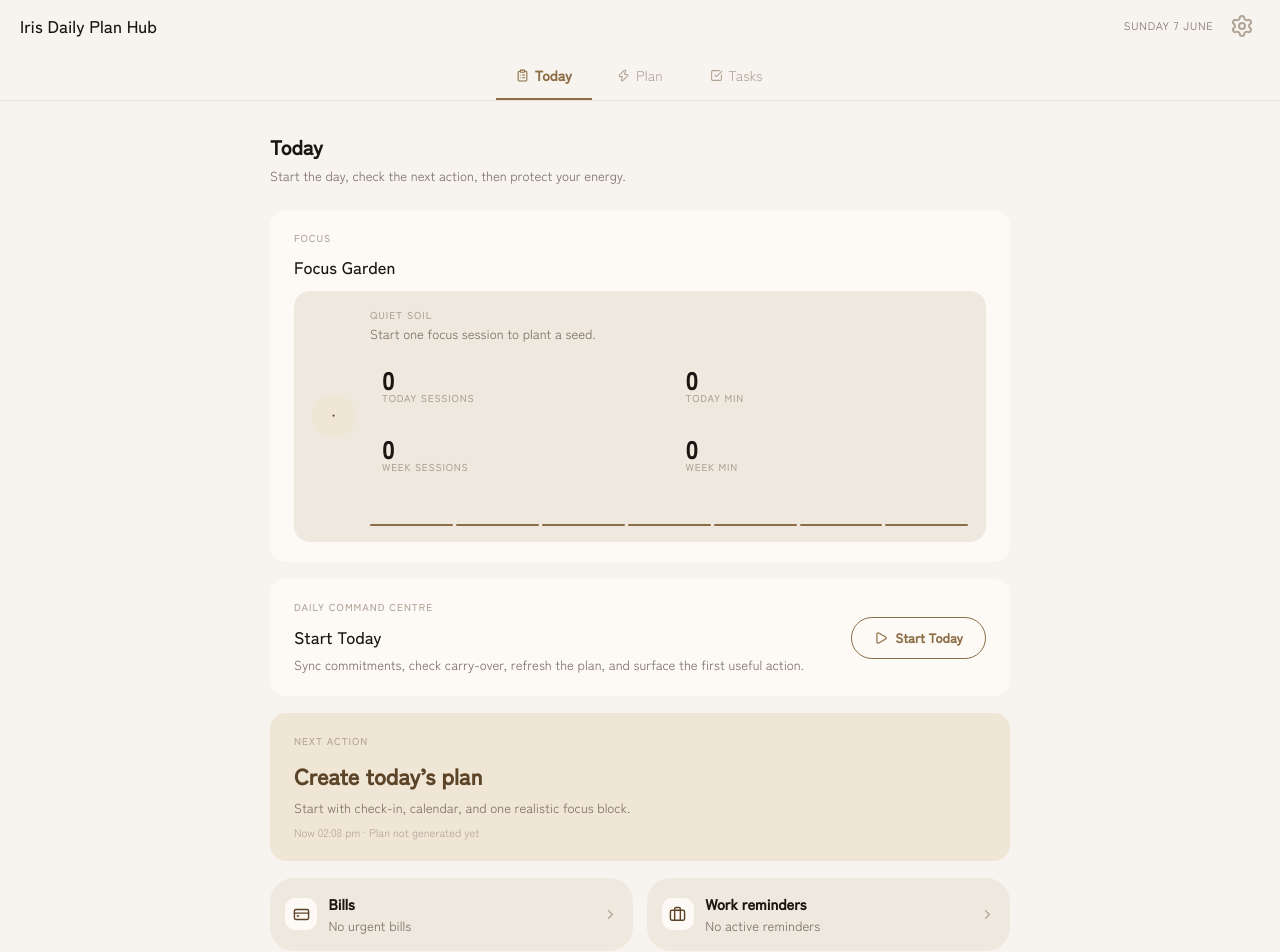
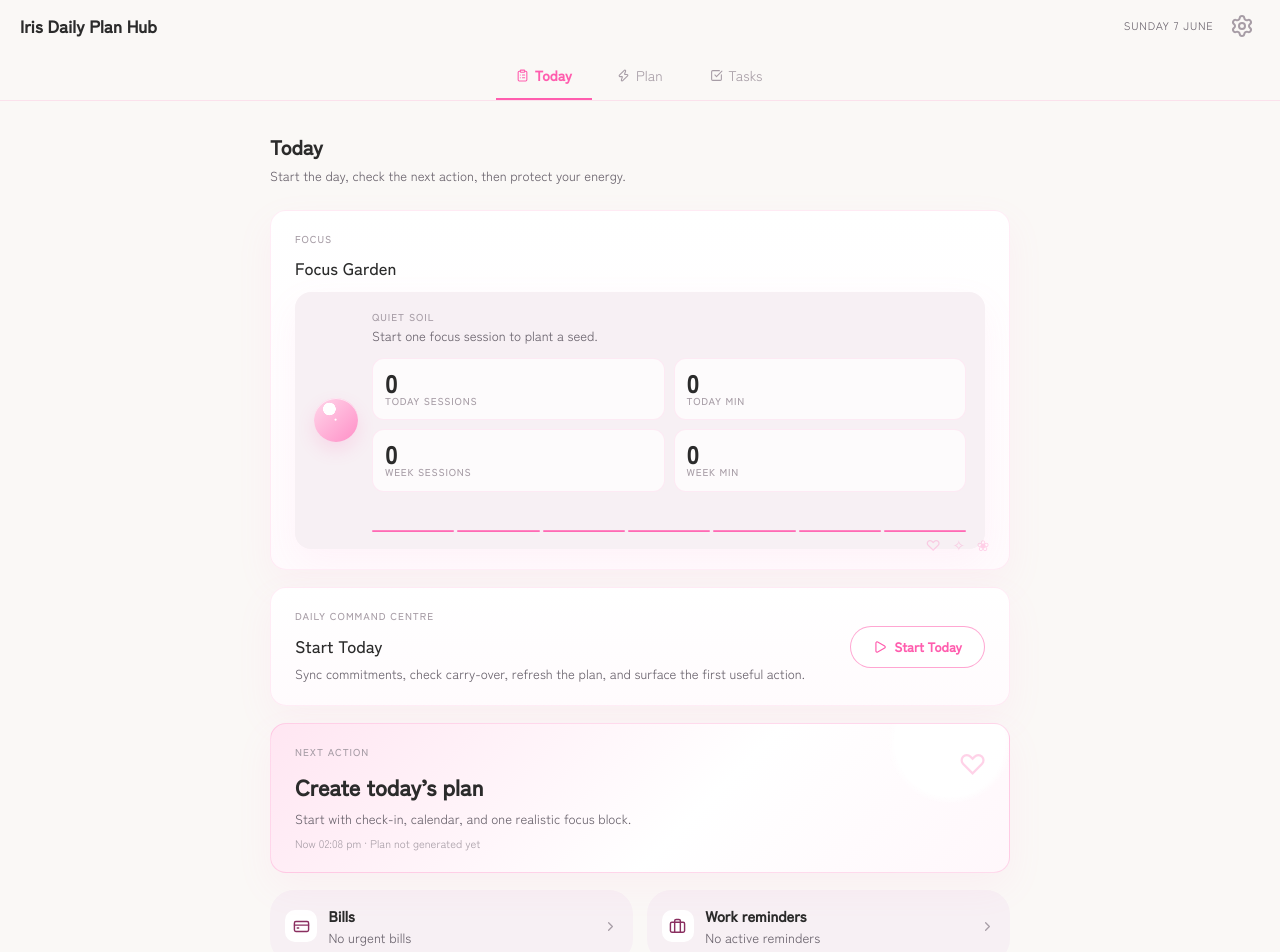
Before and after one commit to iriskumi/iris-daily-plan, a React (Vite) app: page / in a window 1280 px wide. Shown: the top 952 px of the page. Built offline with nearby package versions, Linux system fonts and the light colour scheme.

Commit message:
Apply soft pink diary theme

```diff
--- a/src/index.css
+++ b/src/index.css
@@ -4091,3 +4091,356 @@ body {
     transition: none;
   }
 }
+
+/* ── Soft pink diary / Korean webtoon direction ───────────── */
+:root {
+  --bg-page: #FAF8F6;
+  --bg-card: #FFFFFF;
+  --bg-surface: #F7F0F4;
+  --bg-hover: #FFF0F7;
+  --accent: #FF8FC7;
+  --accent-light: #FFD7EA;
+  --accent-text: #8A2F60;
+  --reward-accent: #FF5DAE;
+  --text-primary: #2B2B2B;
+  --text-secondary: #67606A;
+  --text-muted: #A79DA6;
+  --success: #4A7C59;
+  --warning: #B07A30;
+  --danger: #9B4040;
+
+  --bg: var(--bg-page);
+  --surface: var(--bg-card);
+  --surface-2: var(--bg-surface);
+  --text: var(--text-primary);
+  --text-2: var(--text-secondary);
+  --text-3: var(--text-secondary);
+  --text-hint: var(--text-muted);
+  --section-label: var(--text-muted);
+  --accent-bg: var(--accent-light);
+  --accent-border: var(--accent);
+  --accent-2: var(--accent-text);
+}
+
+body,
+.page,
+.app-header,
+.nav-tabs {
+  background: var(--bg-page);
+  color: var(--text-primary);
+}
+
+.app-header h1,
+.page-title {
+  color: var(--text-primary);
+  font-weight: 600;
+}
+
+.app-header .header-date,
+.page-subtitle,
+.text-muted {
+  color: var(--text-secondary);
+}
+
+.nav-tabs {
+  border-bottom-color: rgba(255, 143, 199, 0.22);
+}
+
+.nav-tab {
+  color: var(--text-muted);
+}
+
+.nav-tab.active {
+  color: var(--reward-accent);
+  border-bottom-color: var(--reward-accent);
+}
+
+.settings-menu-button {
+  color: var(--text-muted);
+}
+
+.settings-menu-button:hover,
+.settings-menu-button[aria-expanded='true'] {
+  background:
+    radial-gradient(circle at 30% 25%, rgba(255, 255, 255, 0.95), transparent 36%),
+    var(--accent-light);
+  color: var(--reward-accent);
+}
+
+.card,
+.plan-header,
+.reality-card,
+.actual-log-card,
+.notion-export-card,
+.generation-status-card,
+.today-focus-section,
+.start-today-card,
+.next-action-card,
+.focus-garden,
+.pomo-box,
+.inline-form,
+.task-card,
+.opp-card,
+.bill-card,
+.template-card,
+.ai-btn,
+.ai-toast,
+.calendar-integration-card,
+.settings-slideover {
+  background:
+    linear-gradient(180deg, rgba(255, 255, 255, 0.98), rgba(255, 251, 253, 0.98));
+  border: 1px solid rgba(255, 143, 199, 0.16);
+  box-shadow: 0 14px 36px rgba(255, 143, 199, 0.08);
+}
+
+.card,
+.plan-header,
+.today-focus-section,
+.start-today-card,
+.next-action-card,
+.task-card,
+.template-card,
+.pomo-box {
+  position: relative;
+  overflow: hidden;
+}
+
+.card::after,
+.plan-header::after,
+.task-card::after,
+.template-card::after {
+  content: '✧';
+  position: absolute;
+  top: 12px;
+  right: 16px;
+  color: rgba(255, 93, 174, 0.18);
+  font-size: 18px;
+  pointer-events: none;
+}
+
+.next-action-card {
+  background:
+    radial-gradient(circle at 92% 12%, rgba(255, 255, 255, 0.9) 0 8%, transparent 9%),
+    linear-gradient(135deg, #FFE6F2 0%, #FFFFFF 58%, #FFF7FB 100%);
+  border-color: rgba(255, 93, 174, 0.22);
+}
+
+.next-action-card::after {
+  content: '♡';
+  position: absolute;
+  top: 18px;
+  right: 22px;
+  color: rgba(255, 93, 174, 0.28);
+  font-size: 28px;
+}
+
+.next-action-card h3 {
+  color: var(--text-primary);
+}
+
+.next-action-now,
+.plan-section-title,
+.section-label,
+.step-indicator,
+.plan-date-label,
+.focus-garden-label,
+.form-group label,
+.settings-section-label,
+.pomo-phase-label {
+  color: var(--text-muted);
+}
+
+.btn-primary,
+.btn-generate,
+.pomo-btn-primary,
+.pomo-toggle-btn.pomo-toggle-primary {
+  background:
+    linear-gradient(180deg, #FF9FD0 0%, var(--reward-accent) 100%);
+  color: #FFFFFF;
+  box-shadow: 0 10px 22px rgba(255, 93, 174, 0.22);
+}
+
+.btn-primary:hover,
+.btn-generate:hover,
+.pomo-btn-primary:hover,
+.pomo-toggle-btn.pomo-toggle-primary:hover,
+.pomo-toggle-btn.pomo-toggle-primary.active {
+  background:
+    linear-gradient(180deg, #FF8FC7 0%, #EF4FA0 100%);
+  color: #FFFFFF;
+}
+
+.btn-secondary,
+.pomo-btn-ghost,
+.start-today-card .btn-primary {
+  background: #FFFFFF;
+  border-color: rgba(255, 93, 174, 0.55);
+  color: var(--reward-accent);
+  box-shadow: none;
+}
+
+.badge,
+.filter-chip,
+.bill-status-badge,
+.template-default-badge,
+.template-pomo-badge,
+.pomo-badge-inline,
+.plan-source-pill,
+.time-block-type,
+.scope-status,
+.next-action-time,
+.btn-option.selected,
+.btn-option.selected-low,
+.btn-option.selected-medium,
+.btn-option.selected-high,
+.filter-chip.active {
+  background:
+    linear-gradient(180deg, rgba(255, 255, 255, 0.78), rgba(255, 215, 234, 0.86));
+  color: var(--accent-text);
+  border: 1px solid rgba(255, 143, 199, 0.28);
+}
+
+.btn-option,
+.energy-option,
+.day-type-card,
+.command-card,
+.segmented-control,
+.start-flow-step,
+.light-reminder-item,
+.template-subtask-list,
+.pomo-form-section,
+.settings-panel-item {
+  background: var(--bg-surface);
+}
+
+.form-group input,
+.form-group select,
+.form-group textarea,
+.time-block-follow-up textarea,
+.pomo-quick-input {
+  background: #F8F2F6;
+  color: var(--text-primary);
+}
+
+.form-group input:focus,
+.form-group select:focus,
+.form-group textarea:focus,
+.time-block-follow-up textarea:focus,
+.pomo-quick-input:focus {
+  outline-color: var(--reward-accent);
+}
+
+.focus-garden {
+  background:
+    radial-gradient(circle at 15% 18%, rgba(255, 215, 234, 0.65), transparent 24%),
+    radial-gradient(circle at 88% 12%, rgba(255, 255, 255, 0.95), transparent 14%),
+    linear-gradient(135deg, #FFFFFF 0%, #FFF7FB 100%);
+  border-color: rgba(255, 143, 199, 0.2);
+}
+
+.focus-garden::after {
+  content: '♡ ✧ ❀';
+  position: absolute;
+  right: 16px;
+  bottom: 12px;
+  color: rgba(255, 93, 174, 0.26);
+  font-size: 15px;
+  letter-spacing: 0.25em;
+  pointer-events: none;
+}
+
+.focus-garden-visual {
+  background:
+    radial-gradient(circle at 35% 25%, #FFFFFF 0 14%, transparent 15%),
+    linear-gradient(135deg, #FFD7EA, #FF8FC7);
+  color: #FFFFFF;
+  box-shadow: inset 0 1px 0 rgba(255, 255, 255, 0.65), 0 8px 18px rgba(255, 93, 174, 0.16);
+}
+
+.focus-stats-grid div {
+  background: rgba(255, 255, 255, 0.72);
+  border: 1px solid rgba(255, 143, 199, 0.16);
+}
+
+.focus-sparkline span,
+.pomo-progress-fill,
+.task-progress-bar span {
+  background: linear-gradient(180deg, var(--accent), var(--reward-accent));
+}
+
+.pomo-box {
+  background:
+    radial-gradient(circle at 12% 10%, rgba(255, 215, 234, 0.62), transparent 26%),
+    linear-gradient(180deg, #FFFFFF 0%, #FFF9FC 100%);
+}
+
+.pomo-box::after {
+  content: '♡';
+  position: absolute;
+  top: 14px;
+  right: 18px;
+  color: rgba(255, 93, 174, 0.22);
+  font-size: 22px;
+}
+
+.pomo-microcopy {
+  color: var(--accent-text);
+}
+
+.pomo-time {
+  color: var(--text-primary);
+  text-shadow: 0 8px 26px rgba(255, 93, 174, 0.18);
+}
+
+.pomo-progress-bar,
+.task-progress-bar {
+  background: #F4EAF0;
+}
+
+.pomo-hair,
+.pomo-hair-flip {
+  filter: drop-shadow(0 4px 4px rgba(255, 143, 199, 0.12));
+}
+
+.pomo-scarf,
+.pomo-kiss-hearts,
+.pomo-sparkles {
+  filter: drop-shadow(0 4px 8px rgba(255, 93, 174, 0.16));
+}
+
+.pomo-body {
+  fill: #FFC8DE;
+}
+
+.pomo-cheek,
+.pomo-kiss-hearts,
+.pomo-sparkles {
+  fill: var(--reward-accent);
+}
+
+.time-block {
+  border-left-color: rgba(255, 143, 199, 0.62);
+}
+
+.time-block-focus {
+  border-left-color: var(--reward-accent);
+}
+
+.time-block-type-focus {
+  background: var(--accent-light);
+  color: var(--accent-text);
+}
+
+.task-checkbox {
+  border-color: rgba(255, 143, 199, 0.65);
+}
+
+.task-checkbox.checked {
+  background: var(--accent-light);
+  border-color: var(--reward-accent);
+}
+
+.task-checkbox.checked::after {
+  border-left-color: var(--reward-accent);
+  border-bottom-color: var(--reward-accent);
+}
```
